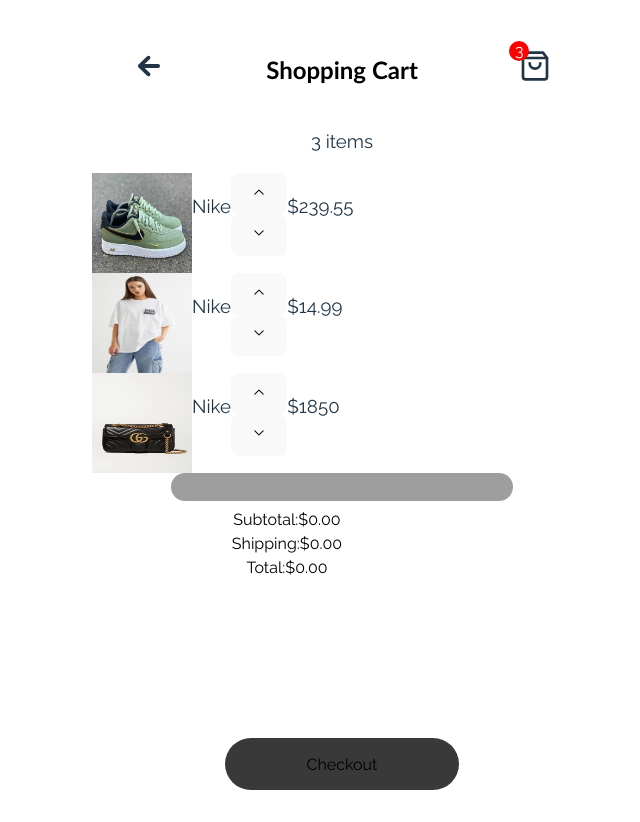
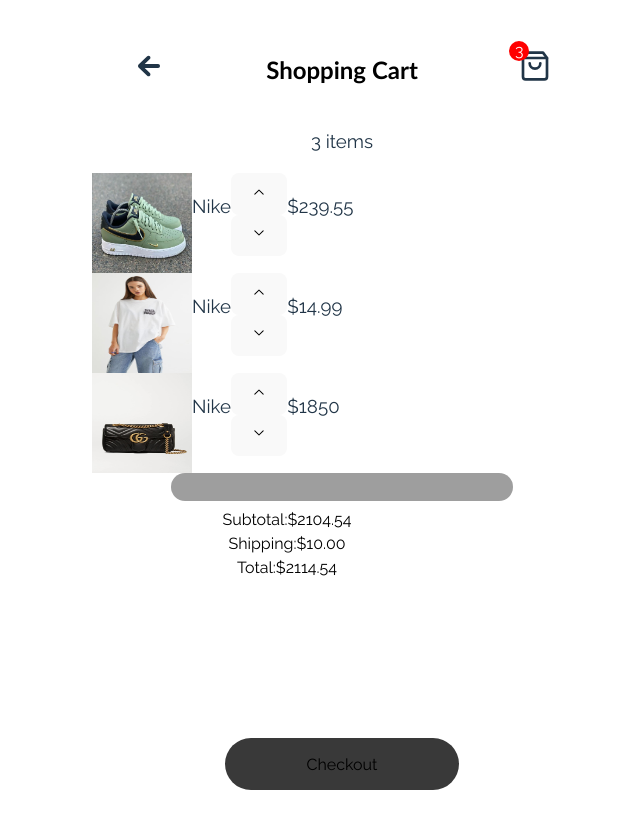
Before and after one commit to elamuhombe/gomycode-shopping-cart-project, a React (Vite) app: page / in a window 1280 px wide. Shown: the whole page, without its empty margins (298-938 px from the left). Built offline with nearby package versions, Linux system fonts and the light colour scheme; grey boxes are pictures that could not be loaded.

Commit message:
fix : update totals in the shopping cart footer

```diff
--- a/src/App.jsx
+++ b/src/App.jsx
@@ -1,11 +1,8 @@
 import { useState } from "react";
 import "./App.css";
-import Shipping from "./components/Shipping";
-import Totals from "./components/Totals";
-import CheckoutButton from "./components/CheckoutButton";
 
-import { ShoppingCartHeader } from "./components";
-import { ShoppingCartBody } from "./components";
+import { ShoppingCartFooter, ShoppingCartHeader, ShoppingCartBody } from "./components";
+
 
 // Main functional component named App
 function App() {
@@ -57,9 +54,9 @@
 
           {/* ShoppingCartBody */}
           <ShoppingCartBody items={items} />
-          <Shipping />
-          <Totals />
-          <CheckoutButton />
+          {/* Shopping cart footer below */}
+          <ShoppingCartFooter items={items}/>
+
         </div>
       )}
     </>
--- /dev/null
+++ b/src/components/ShoppingCartFooter.jsx
@@ -0,0 +1,30 @@
+import React, { useEffect, useState } from 'react'
+import Totals from './Totals'
+import Shipping from './Shipping'
+import CheckoutButton from './CheckoutButton'
+
+
+export default function ShoppingCartFooter({ items }) {
+    const [subtotal, setSubtotal] = useState(0.00);
+    const [shipping, setShipping] = useState(0.00);
+    const [total, setTotal] = useState(0.00);
+    useEffect(() => {
+    const handleSubtotalCalculation = () => {
+        setShipping(10)
+        let subtotal = items.reduce((sum, product) => sum += product.price * product.qty, 0),
+        total = subtotal + shipping
+
+        setSubtotal(subtotal)
+        setTotal(total)
+    }
+    handleSubtotalCalculation()
+})
+    return (
+    <div>
+
+        <Shipping />
+        < Totals subtotal={subtotal} shipping={shipping} total={total}/>
+        <CheckoutButton />
+    </div>
+  )
+}
--- a/src/components/Totals.jsx
+++ b/src/components/Totals.jsx
@@ -1,6 +1,8 @@
-import React from 'react'
+import React, { useState } from 'react'
 
-export default function Totals({ subtotal, shipping, total}) {
+export default function Totals({ total, subtotal, shipping}) {
+
+
   return (
     <div className='totals-section'>
         <div>
--- a/src/components/index.js
+++ b/src/components/index.js
@@ -1,2 +1,3 @@
 export { default as ShoppingCartHeader} from "./ShoppingCartHeader";
 export { default as ShoppingCartBody} from "./ShoppingCartBody";
+export { default as ShoppingCartFooter} from "./ShoppingCartFooter";
```
